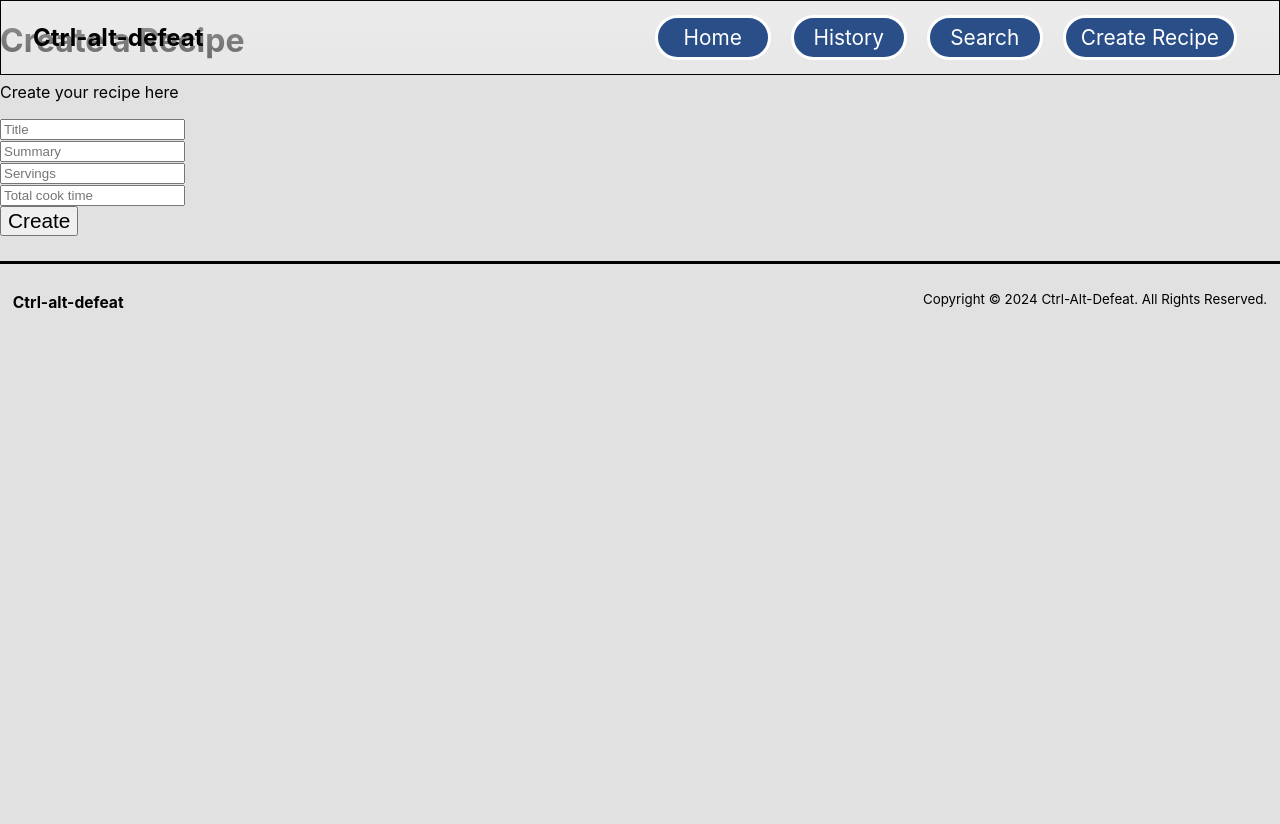
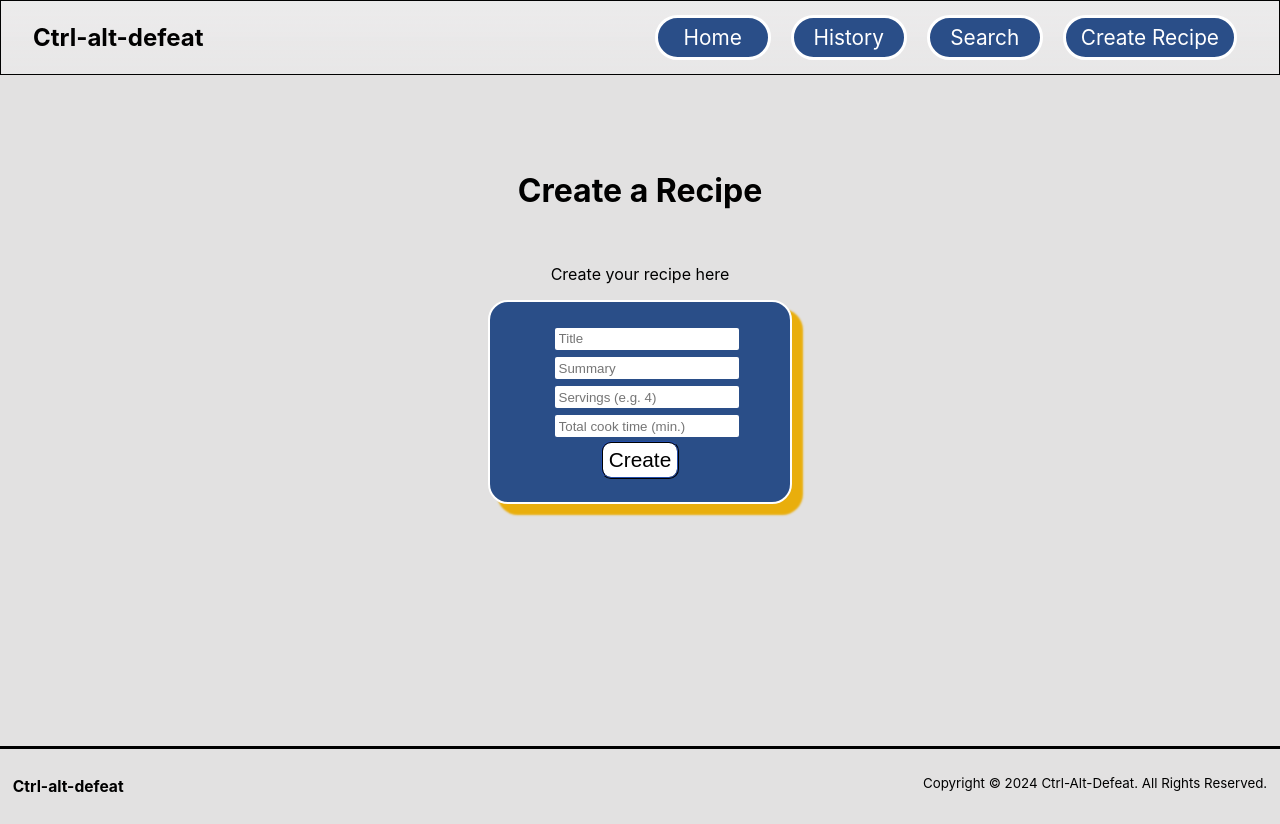
Before and after one commit to Tawxyn/Recipe-App-Public, a React (Create React App) app in the folder frontend/: page /create-recipe in a window 1280 px wide. Before the commit the page ends 800 px from the top, so only its background shows below. Built offline with nearby package versions, Linux system fonts and the light colour scheme.

Commit message:
CSS changes on Create page
Changed the css on create recipe page.

-----
made a card for the text boxes. When hovering over the box yellow shaddow swings to the left side.

----
once we have a set history page design, I want to post the photo next to the create card to give users an example.

```diff
--- a/frontend/src/components/css/App.css
+++ b/frontend/src/components/css/App.css
@@ -118,7 +118,7 @@
   flex-direction: column;
   align-items: center;
   padding: 1%;
-  margin: 4%;
+  margin: 3%;
   border-color: var(--FontColor);
   border-style: solid;
   border-radius: 20px;
@@ -212,3 +212,53 @@
 .ingredients li {
   list-style-type: circle;
 }
+/* ------- Create page-------- */
+
+.CreateRecipePage {
+  height: 90vh;
+  display: flex;
+  flex-direction: column;
+  max-width: 1200px;
+  align-items: center;
+  text-align: center;
+  margin: auto;
+}
+.createTitle{
+  padding: 150px 2% 0px ;
+}
+.createRecipeCard{
+  background-color: var(--LightBlue);
+  height: 200px;
+  width: 300px;
+  display: flex;
+  justify-content: center;
+  align-items: center;
+  border-radius: 20px;
+  border-width: 2px;
+  border-style: solid;
+  border-color: var(--Light);
+  box-shadow: 10px 10px 2px 1px var(--Gold);
+  transition: 0.3s;
+}
+.createRecipeCard:hover {
+  box-shadow: -10px 10px 2px 1px var(--Gold);
+}
+.createRecipeButton{
+  background-color: var(--Light);
+  border-style: ridge;
+  border-color: var(--DarkBlue);
+  cursor: pointer;
+  transition: 0.3s;
+  border-radius: 10px;
+  padding: 3%;
+}
+.createRecipeButton:hover{
+  background-color: var(--Gold);
+  border-color: var(--Light);
+}
+.form-control{
+  margin: 2%;
+  padding: 2%;
+  border-style: inherit;
+  border-radius: 2px;
+}
--- a/frontend/src/components/css/index.css
+++ b/frontend/src/components/css/index.css
@@ -5,7 +5,7 @@
   --FontColor: #010101;
   --LightBlue: #2a4e88;
   --Gray: #2d2d2d;
-  --DarkBlue: #01054d;
+  --DarkBlue: rgb(18, 39, 87);
 }
 body {
   margin: 0;
--- a/frontend/src/components/pages/Create.js
+++ b/frontend/src/components/pages/Create.js
@@ -52,13 +52,18 @@ function CreateRecipe() {
 
   return (
     <div>
-      <div className="Create recipe page">
+      <div className="CreateRecipePage">
+        <div className="createTitle">
             <h1>Create a Recipe</h1>
+        </div>
+
             <ul>
                 <p>Create your recipe here</p>
+                <div className="createRecipeCard">
                     <form onSubmit={handleSubmit} className="card card-body">
                         <div className="my-1">
                             <input
+
                                 type="text"
                                 value ={info.title}
                                 onChange={(e) => setInfo({ ...info, title: e.target.value})}
@@ -83,7 +88,7 @@ function CreateRecipe() {
                                 value ={info.servings}
                                 onChange={(e) => setInfo({ ...info, servings: e.target.value})}
                                 className="form-control"
-                        placeholder="Servings"
+                                placeholder="Servings (e.g. 4)"
                             >
                             </input>
                         </div>
@@ -93,15 +98,17 @@ function CreateRecipe() {
                                 value ={info.readyInMinutes}
                                 onChange={(e) => setInfo({ ...info, readyInMinutes: e.target.value})}
                                 className="form-control"
-                        placeholder="Total cook time"
+                                placeholder="Total cook time (min.)"
                             >
                             </input>
                         </div>
-                <button type="submit" className="btn btn-primary">
+                        <button type="submit" className="btn btn-primary createRecipeButton">
                             Create
                         </button>
                     </form>
+                </div>
             </ul>
+
       </div>
       <Footer />
     </div>
```
Lines whose indentation alone changed are shown as unchanged.
